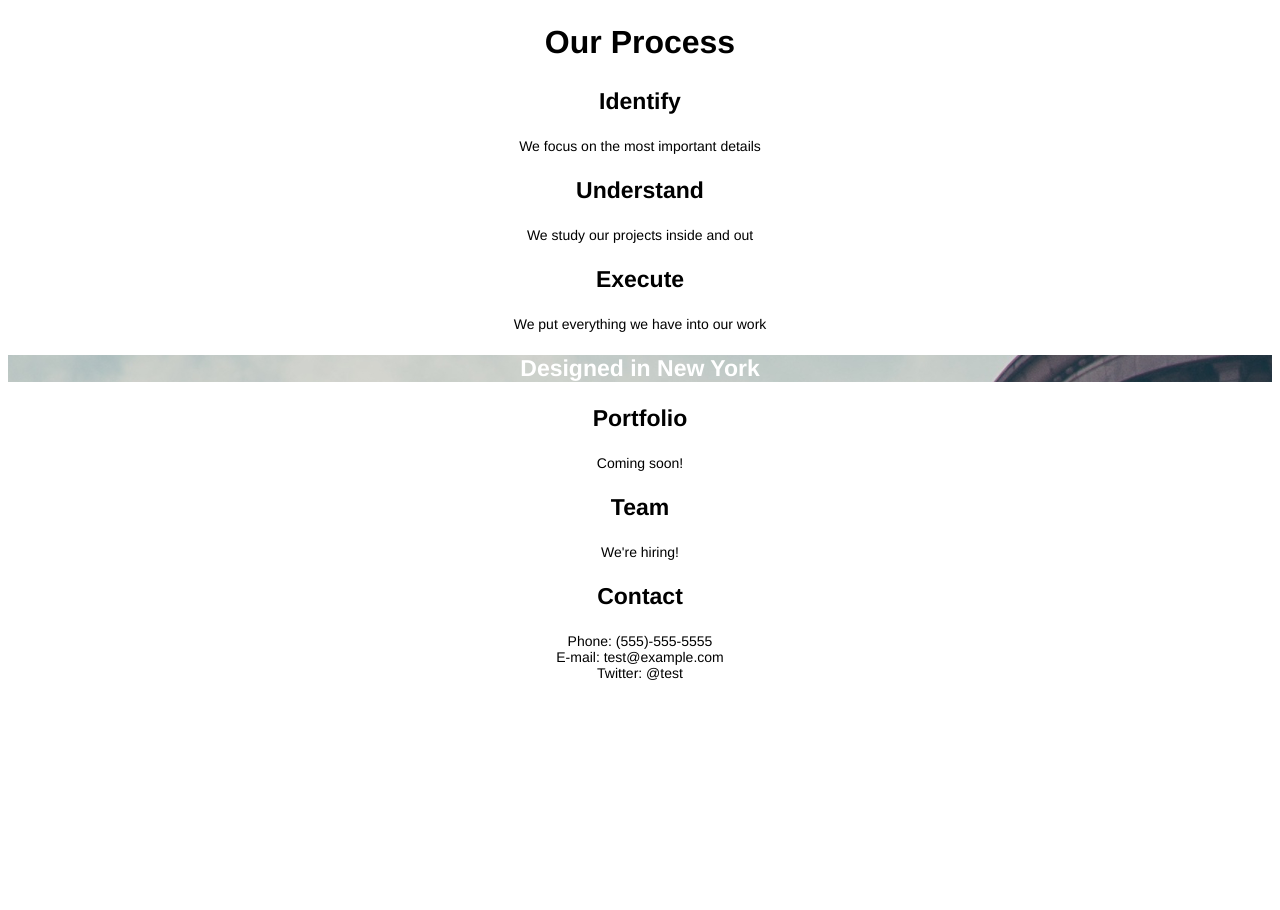
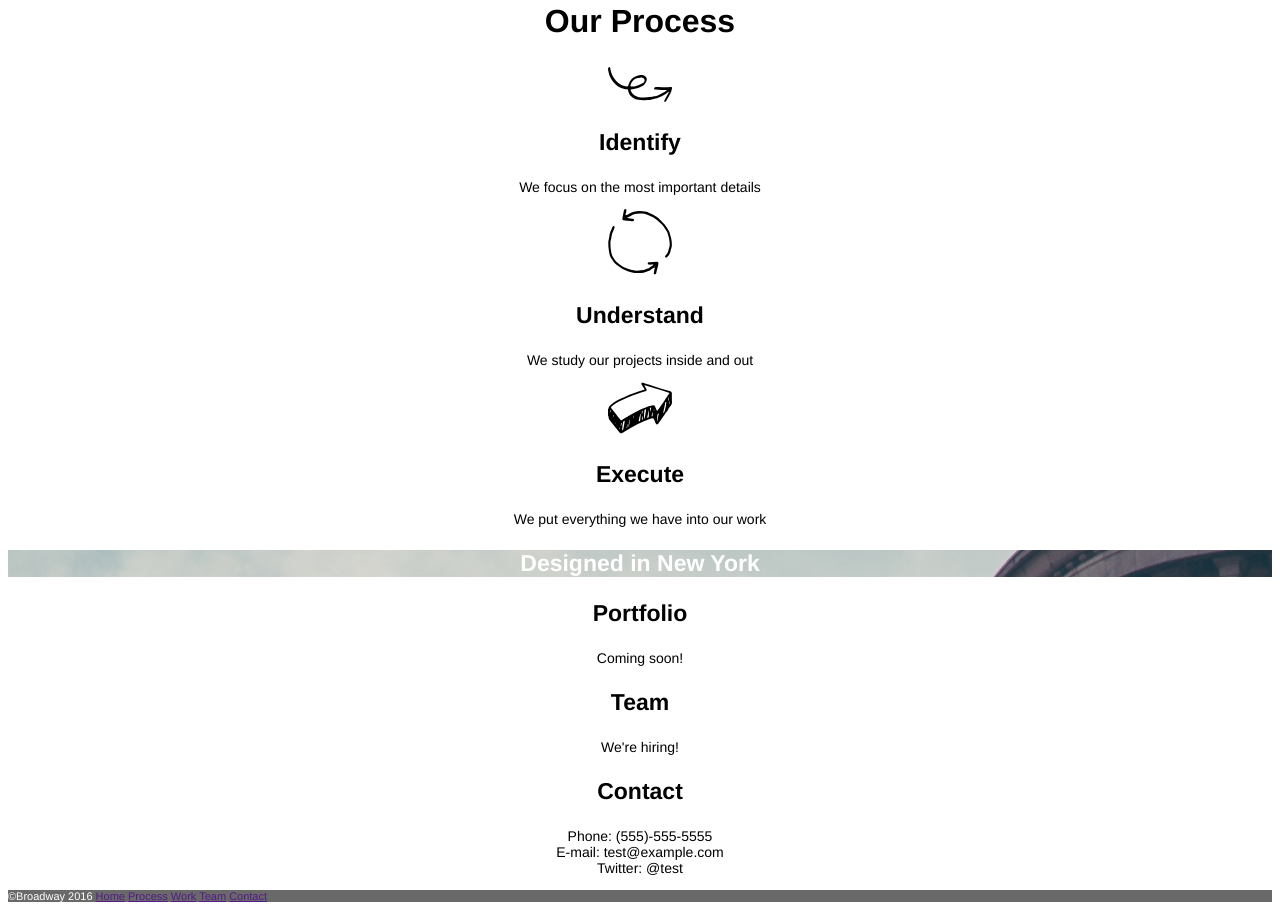
Before and after one commit to marzipanick/broadway, a plain HTML site: page index.html in a window 1280 px wide. Shown: the part 386-1296 px from the top of the page. Before the commit the page ends 1081 px from the top, so only its background shows below. Drawn offline with Linux system fonts and the light colour scheme.

Commit message:
complete project

```diff
--- a/index.html
+++ b/index.html
@@ -20,7 +20,7 @@
           <a href="">Process</a><br><br>
           <a href="">Work</a><br><br>
           <a href="">Team</a><br><br>
-          <a href="">Contact</a><br><br>
+          <a href="">Contact</a>
 
       </nav>
 
@@ -28,17 +28,24 @@
 
     <div class=process>
       <h2>Our Process</h2>
+
+      <img src="./resources/images/identify.svg" alt="swirly arrow illustration"/>
+
       <h3>Identify</h3>
 
         <p>
          We focus on the most important details
         </p>
 
+        <img src="./resources/images/understand.svg" alt="drawn arrows in a circular formation"/>
+
       <h3>Understand</h3>
 
         <p>
         We study our projects inside and out
         </p>
+
+        <img src="./resources/images/execute.svg" alt="thick arrow pointing right"/>
 
       <h3>Execute</h3>
 
@@ -75,6 +82,14 @@
 
     </div>
 
+    <footer>
+      &copy;Broadway 2016
+      <a href="">Home</a>
+      <a href="">Process</a>
+      <a href="">Work</a>
+      <a href="">Team</a>
+      <a href="">Contact</a>
+    </footer>
 
-</body>
+  </body>
 </html>
--- a/resources/style.css
+++ b/resources/style.css
@@ -39,3 +39,10 @@ p {
   color: white;
   background-image: url("./images/the-flatiron-building.png");
 }
+
+footer {
+  font-size: 11px;
+  color: white;
+  background-color: dimgray;
+  text-align: left;
+}
```
